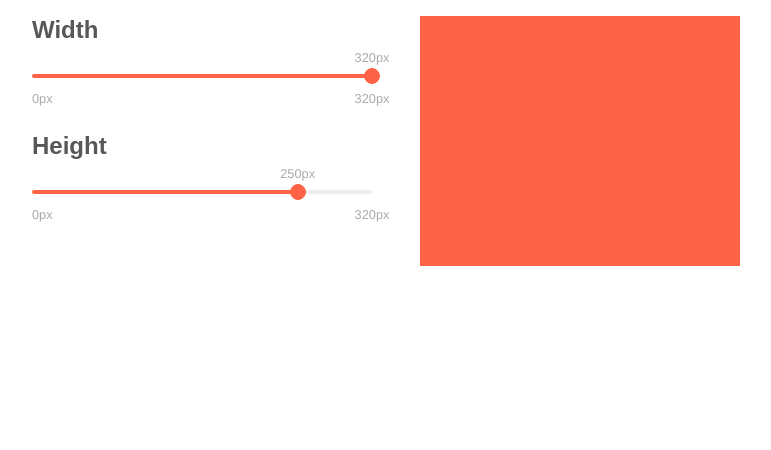
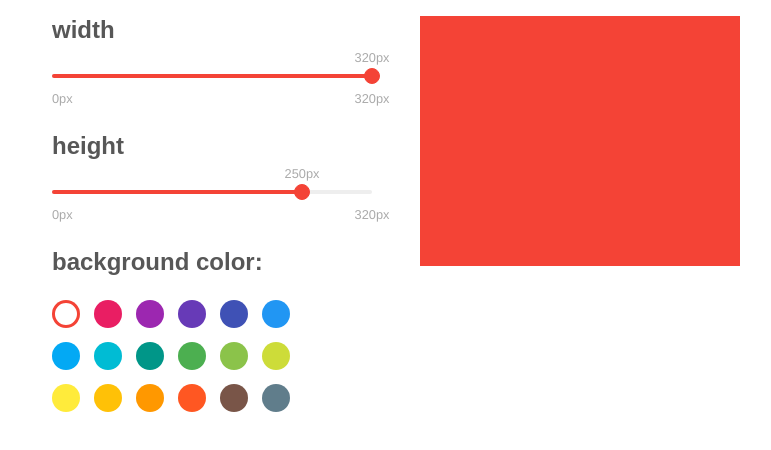
Before and after one commit to melanieseltzer/react-hooks, a React (Vite) app: page / in a window 1280 px wide. Shown: the top 450 px of the page, without its empty margins (244-1015 px from the left). Built offline with nearby package versions, Linux system fonts and the light colour scheme.

Commit message:
Add active color background

```diff
--- a/package.json
+++ b/package.json
@@ -26,6 +26,7 @@
     "eslint-plugin-prettier": "^3.0.0",
     "eslint-plugin-react": "^7.11.1",
     "parcel-bundler": "^1.10.3",
-    "prettier": "^1.14.3"
+    "prettier": "^1.14.3",
+    "react-color": "^2.14.1"
   }
 }
--- a/src/components/Square/Square.js
+++ b/src/components/Square/Square.js
@@ -5,13 +5,16 @@ import { StyleContext } from '../../context';
 
 export default function Square() {
   const style = useContext(StyleContext);
-  const { width, height } = style;
+  const { width, height, activeColor } = style;
 
-  return <SquareStyle width={width} height={height} />;
+  return (
+    <SquareStyle width={width} height={height} activeColor={activeColor} />
+  );
 }
 
+// Update the square styles based on the context using props
 const SquareStyle = styled.div`
-  background: tomato;
+  background: ${props => props.activeColor};
   height: ${props => `${props.height}px`};
   width: ${props => `${props.width}px`};
 `;
--- a/src/components/Style/Style.js
+++ b/src/components/Style/Style.js
@@ -1,5 +1,6 @@
 import React, { Fragment, useContext, useState } from 'react';
 import InputRange from 'react-input-range';
+import { CirclePicker } from 'react-color';
 import styled, { createGlobalStyle } from 'styled-components';
 
 import 'react-input-range/lib/css/index.css';
@@ -11,22 +12,23 @@ export default function Style() {
   const style = useContext(StyleContext);
   const [width, setWidth] = useState(style.width);
   const [height, setHeight] = useState(style.height);
+  const [activeColor, setActiveColor] = useState(style.activeColor);
 
   const sizes = [
     {
-      name: 'Width',
+      name: 'width',
       value: width
     },
     {
-      name: 'Height',
+      name: 'height',
       value: height
     }
   ];
 
   return (
     <SizeStyle>
-      <div>
-        <GlobalStyle />
+      <div className="controls">
+        <GlobalStyle activeColor={activeColor} />
         {sizes.map(size => (
           <Fragment key={size.name}>
             <H2>{size.name}</H2>
@@ -35,7 +37,7 @@ export default function Style() {
               minValue={0}
               value={size.value}
               onChange={
-                size.name === 'Width'
+                size.name === 'width'
                   ? value => setWidth(value)
                   : value => setHeight(value)
               }
@@ -43,8 +45,16 @@ export default function Style() {
             />
           </Fragment>
         ))}
+
+        <H2>background color:</H2>
+        <CirclePicker
+          color={activeColor}
+          onChange={color => setActiveColor(color.hex)}
+        />
       </div>
-      <StyleContext.Provider value={{ width, height }}>
+
+      {/* Send the context to the square */}
+      <StyleContext.Provider value={{ width, height, activeColor }}>
         <Square />
       </StyleContext.Provider>
     </SizeStyle>
@@ -57,10 +67,10 @@ const GlobalStyle = createGlobalStyle`
   }
   .input-range__track--active,
   .input-range__slider {
-    background: tomato;
+    background: ${props => props.activeColor};
   }
   .input-range__slider {
-    border-color: tomato;
+    border-color: ${props => props.activeColor};
   }
   .input-range__label-container {
     left: 0;
@@ -77,9 +87,10 @@ const H2 = styled.h2`
 
 const SizeStyle = styled.div`
   display: grid;
-  grid-template-columns: 1fr;
+  grid-template-columns: 320px;
   grid-column-gap: 3rem;
+  grid-row-gap: 2rem;
   @media (min-width: 768px) {
-    grid-template-columns: 340px 340px;
+    grid-template-columns: 320px 320px;
   }
 `;
--- a/src/context.js
+++ b/src/context.js
@@ -2,5 +2,6 @@ import { createContext } from 'react';
 
 export const StyleContext = createContext({
   width: 320,
-  height: 250
+  height: 250,
+  activeColor: '#F44336'
 });
```
Also changed, not shown: 1 other file (tests, documents, lock files or other folders).
